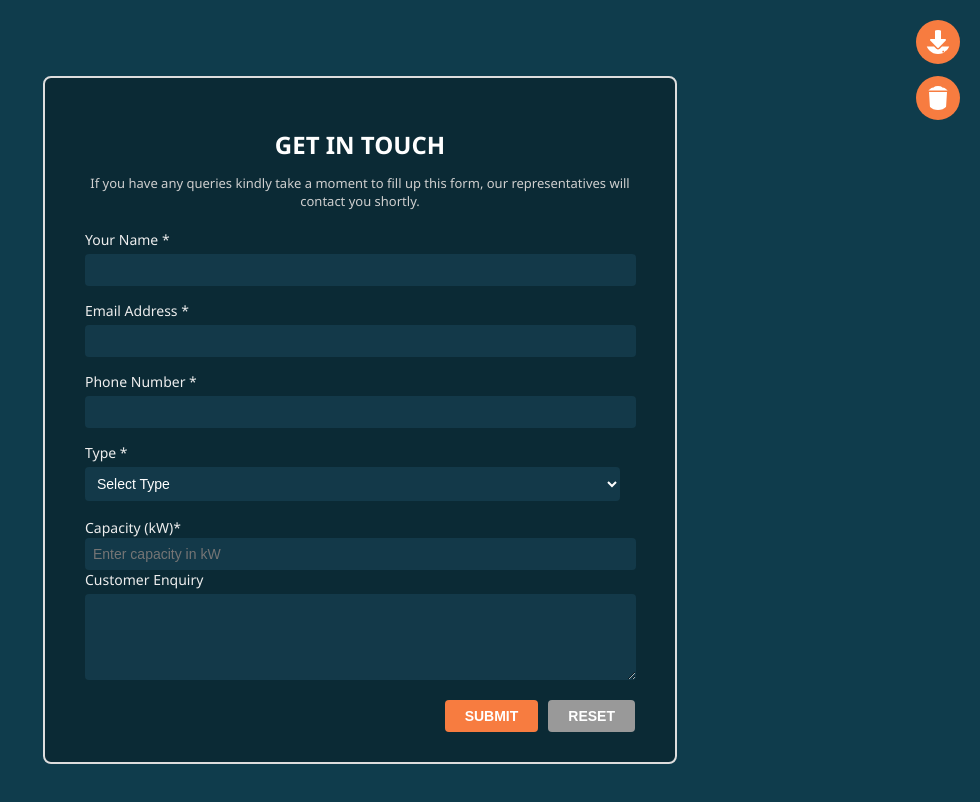
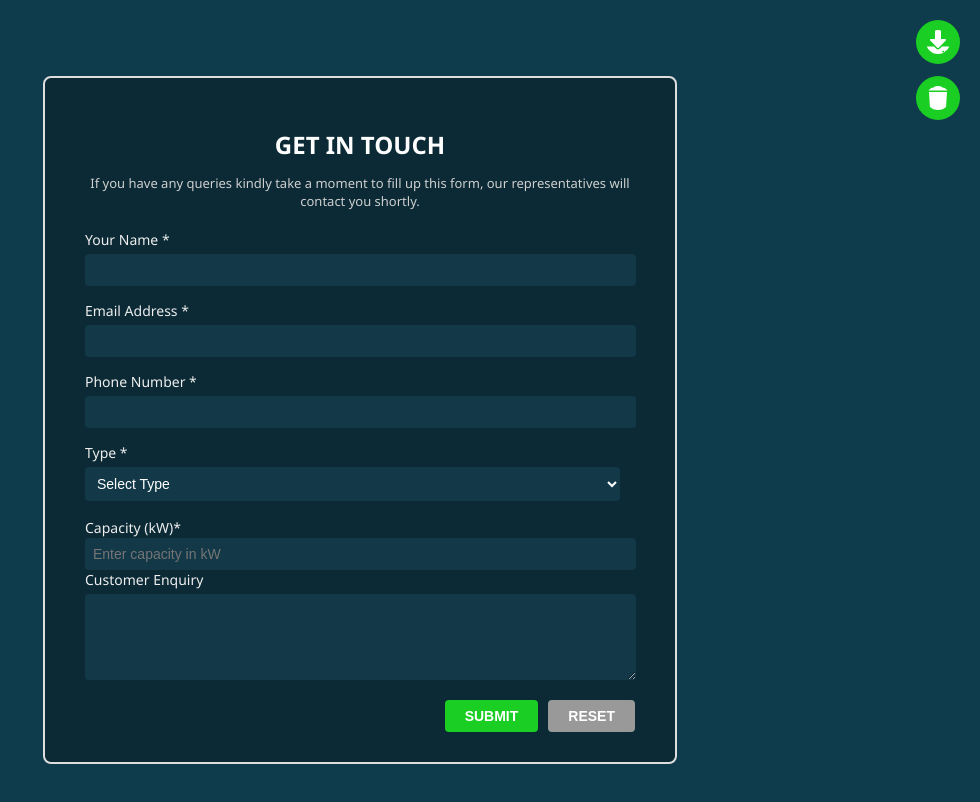
Before and after one commit to kratiarora03/enquiry, a React (Create React App) app: page / in a window 1280 px wide. Shown: the top 802 px of the page, without its empty margins (300-1280 px from the left). Built offline with nearby package versions, Linux system fonts and the light colour scheme.

Commit message:
css changes

```diff
--- a/src/App.css
+++ b/src/App.css
@@ -90,7 +90,7 @@ textarea {
 }
 
 .submit-btn {
-  background: #f77c40;
+  background: #1bce24;
   color: #fff;
 }
 
@@ -100,7 +100,7 @@ textarea {
 }
 
 .submit-btn:hover {
-  background: #e6692a;
+  background: #1bce24;
 }
 
 .reset-btn:hover {
@@ -121,7 +121,7 @@ textarea {
 .icon-btn {
   font-size: 24px;
   color: white;
-  background: #f77c40;
+  background: #1bce24;
   padding: 10px;
   border-radius: 50%;
   cursor: pointer;
@@ -129,5 +129,5 @@ textarea {
 }
 
 .icon-btn:hover {
-  background: #e6692a;
+  background: #1bce24;
 }
```
